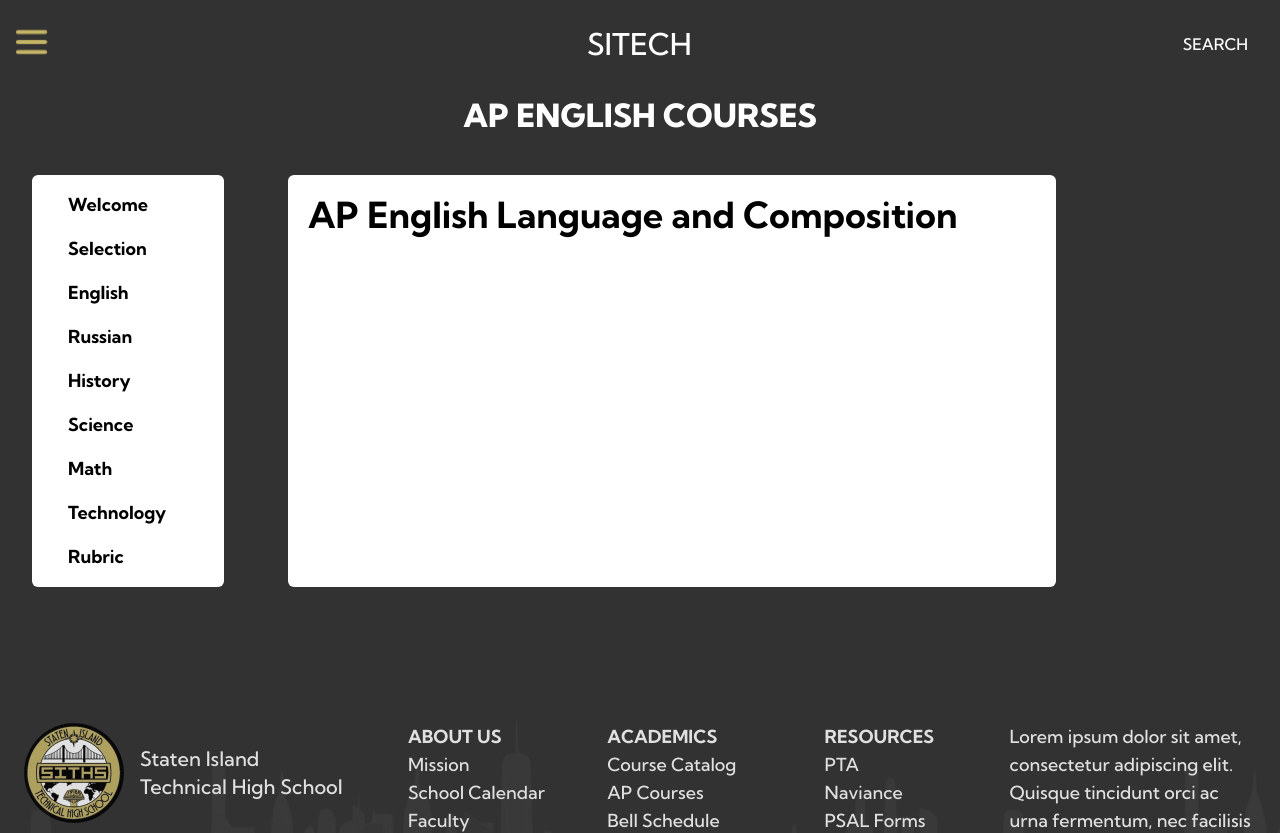
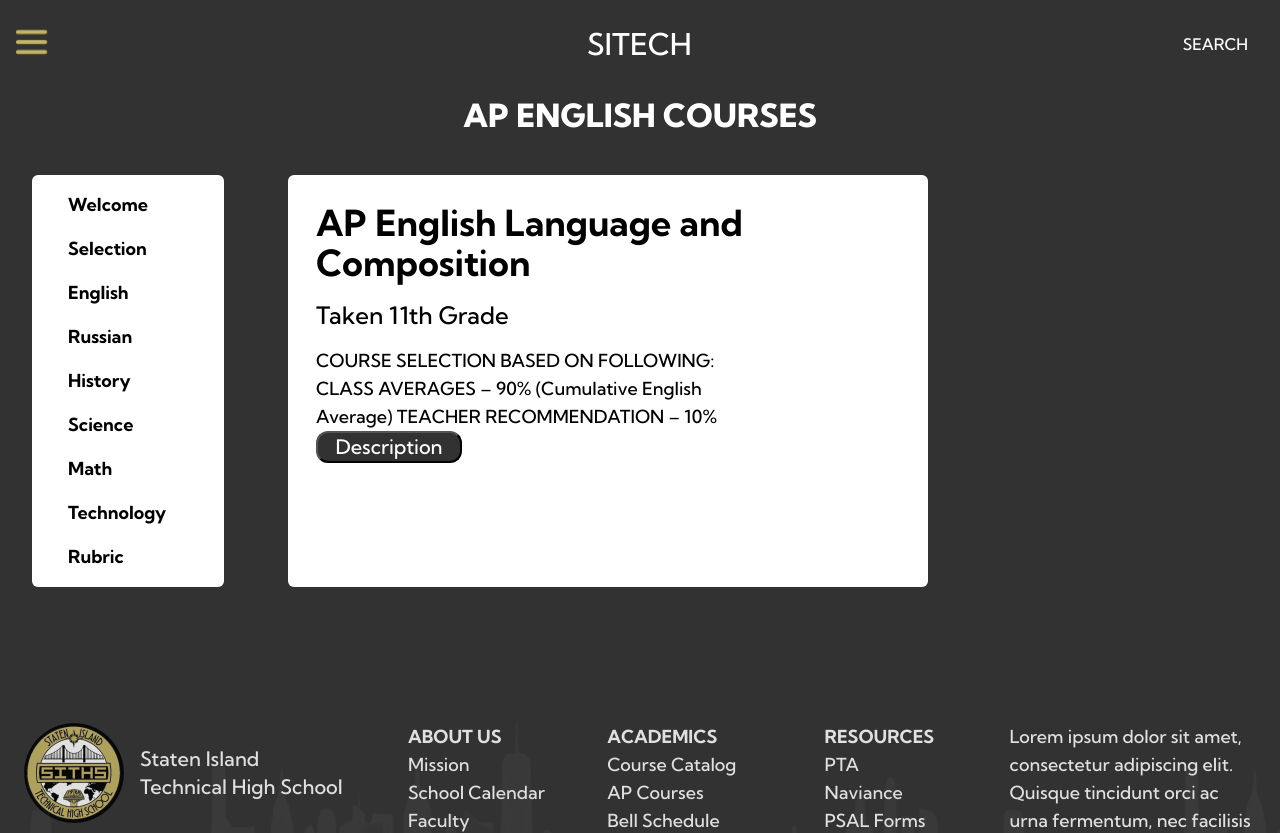
Before and after one commit to sitechtimes/SITHS-website-redesign, a Vue app in the folder siths-redesign/: page /apcourses in a window 1280 px wide. Shown: the top 833 px of the page. Built offline with nearby package versions, Linux system fonts and the light colour scheme.

Commit message:
made a template

```diff
--- a/siths-redesign/src/components/SubpageAP.vue
+++ b/siths-redesign/src/components/SubpageAP.vue
@@ -11,8 +11,14 @@
           >
         </div>
       </div>
-      <div class="p-5 rounded-md bg-white w-[60%] m-8">
-        <h2 class="text-black font-bold text-4xl">AP English Language and Composition</h2>
+      <div class="p-7 rounded-md text-black bg-white w-[50%] m-8">
+        <h2 class="font-bold text-4xl">AP English Language and Composition</h2>
+        <h3 class="my-4 text-2xl">Taken 11th Grade</h3>
+        <p class="text-lg w-[75%]">
+          COURSE SELECTION BASED ON FOLLOWING: CLASS AVERAGES – 90% (Cumulative English Average)
+          TEACHER RECOMMENDATION – 10%
+        </p>
+        <button class="text-white text-xl rounded-xl bg-gray w-[25%]">Description</button>
       </div>
     </div>
   </div>
```
